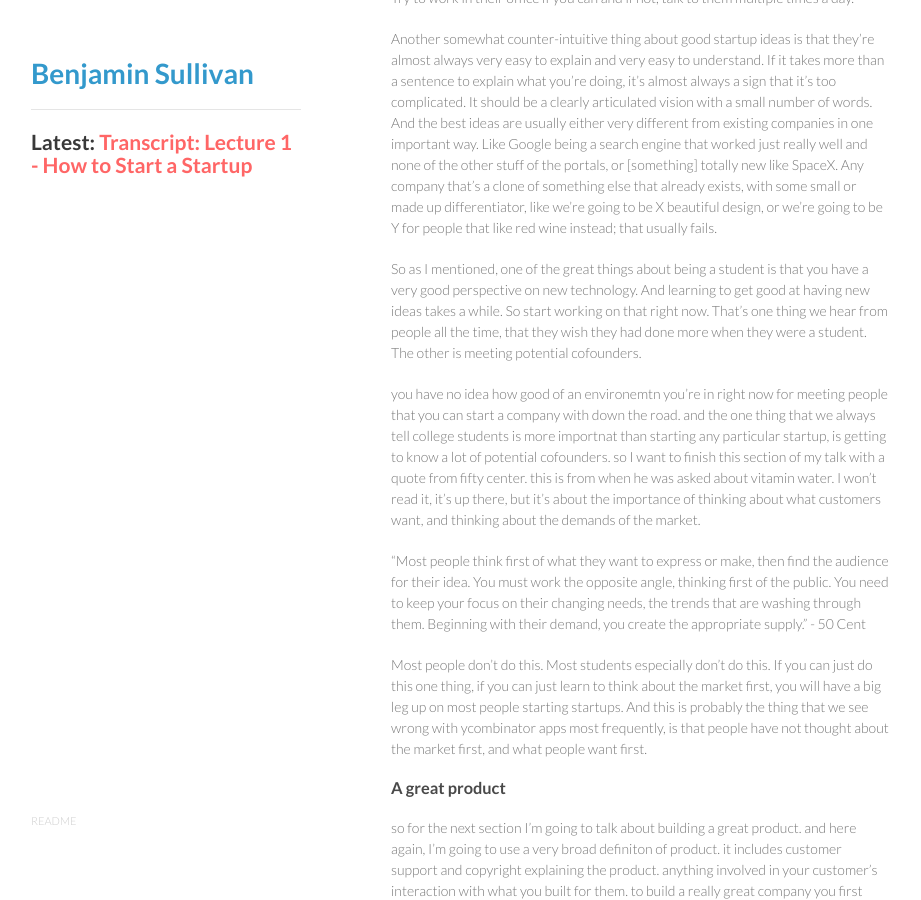
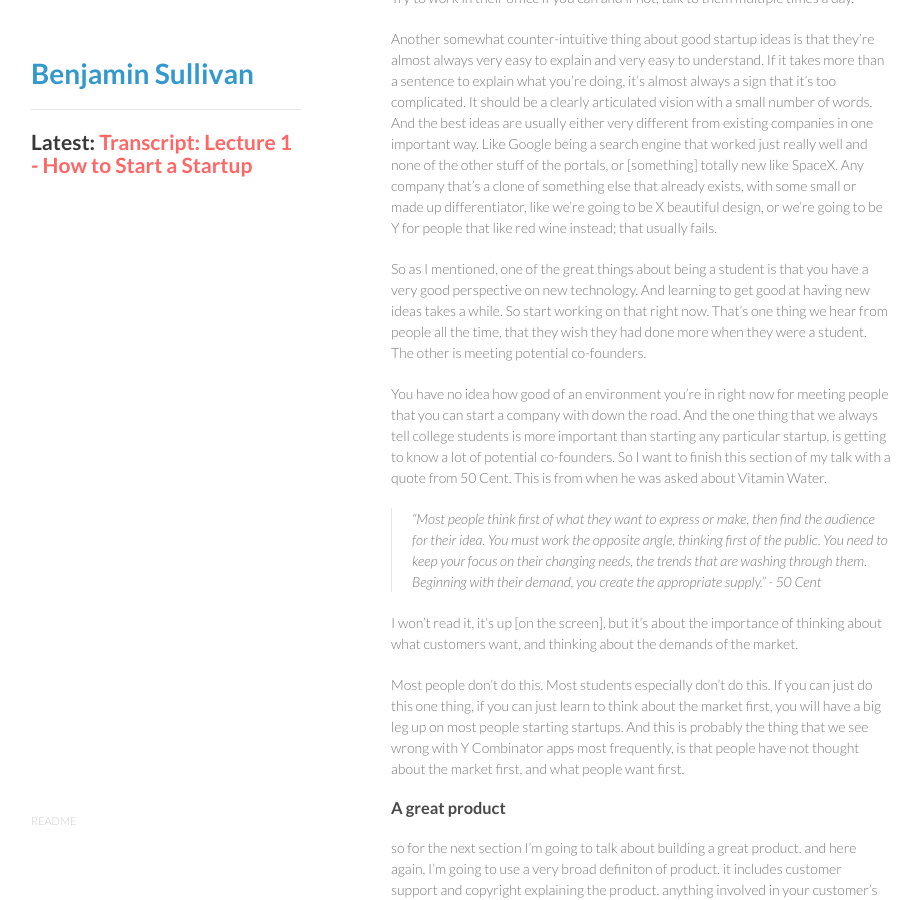
Before and after one commit to bnjs/bnjs.github.io, a Jekyll site: the page built from _posts/2014-09-25-transcript-lecture-1-how-to-start-a-startup.md, in a window 1280 px wide and 900 px high, scrolled down 5590 px. Shown: the whole window, without its empty margins (179-1100 px from the left). Built offline with Jekyll 4.4.1, drawn with Linux system fonts in a browser that asks for light colours; nearby versions of some CDN libraries.

```diff
--- a/_posts/2014-09-25-transcript-lecture-1-how-to-start-a-startup.md
+++ b/_posts/2014-09-25-transcript-lecture-1-how-to-start-a-startup.md
@@ -179,17 +179,19 @@
 So as I mentioned, one of the great things about being a student is that you have a very good perspective on new technology.
 And learning to get good at having new ideas takes a while. So start working on that right now.
 That's one thing we hear from people all the time, that they wish they had done more when they were a student.
-The other is meeting potential cofounders.
+The other is meeting potential co-founders.
 
-you have no idea how good of an environemtn you're in right now for meeting people that you can start a company with down the road.
-and the one thing that we always tell college students is more importnat than starting any particular startup, is getting to know a lot of potential cofounders.
-so I want to finish this section of my talk with a quote from fifty center. this is from when he was asked about vitamin water. I won't read it, it's up there, but it's about the importance of thinking about what customers want, and thinking about the demands of the market.
+You have no idea how good of an environment you're in right now for meeting people that you can start a company with down the road.
+And the one thing that we always tell college students is more important than starting any particular startup, is getting to know a lot of potential co-founders.
+So I want to finish this section of my talk with a quote from 50 Cent. This is from when he was asked about Vitamin Water.
 
-"Most people think first of what they want to express or make, then find the audience for their idea. You must work the opposite angle, thinking first of the public. You need to keep your focus on their changing needs, the trends that are washing through them. Beginning with their demand, you create the appropriate supply." - 50 Cent
+> "Most people think first of what they want to express or make, then find the audience for their idea. You must work the opposite angle, thinking first of the public. You need to keep your focus on their changing needs, the trends that are washing through them. Beginning with their demand, you create the appropriate supply." - 50 Cent
+
+I won't read it, it's up [on the screen], but it's about the importance of thinking about what customers want, and thinking about the demands of the market.
 
 Most people don't do this. Most students especially don't do this.
 If you can just do this one thing, if you can just learn to think about the market first, you will have a big leg up on most people starting startups.
-And this is probably the thing that we see wrong with ycombinator apps most frequently, is that people have not thought about the market first, and what people want first.
+And this is probably the thing that we see wrong with Y Combinator apps most frequently, is that people have not thought about the market first, and what people want first.
 
 
 ### A great product
```
